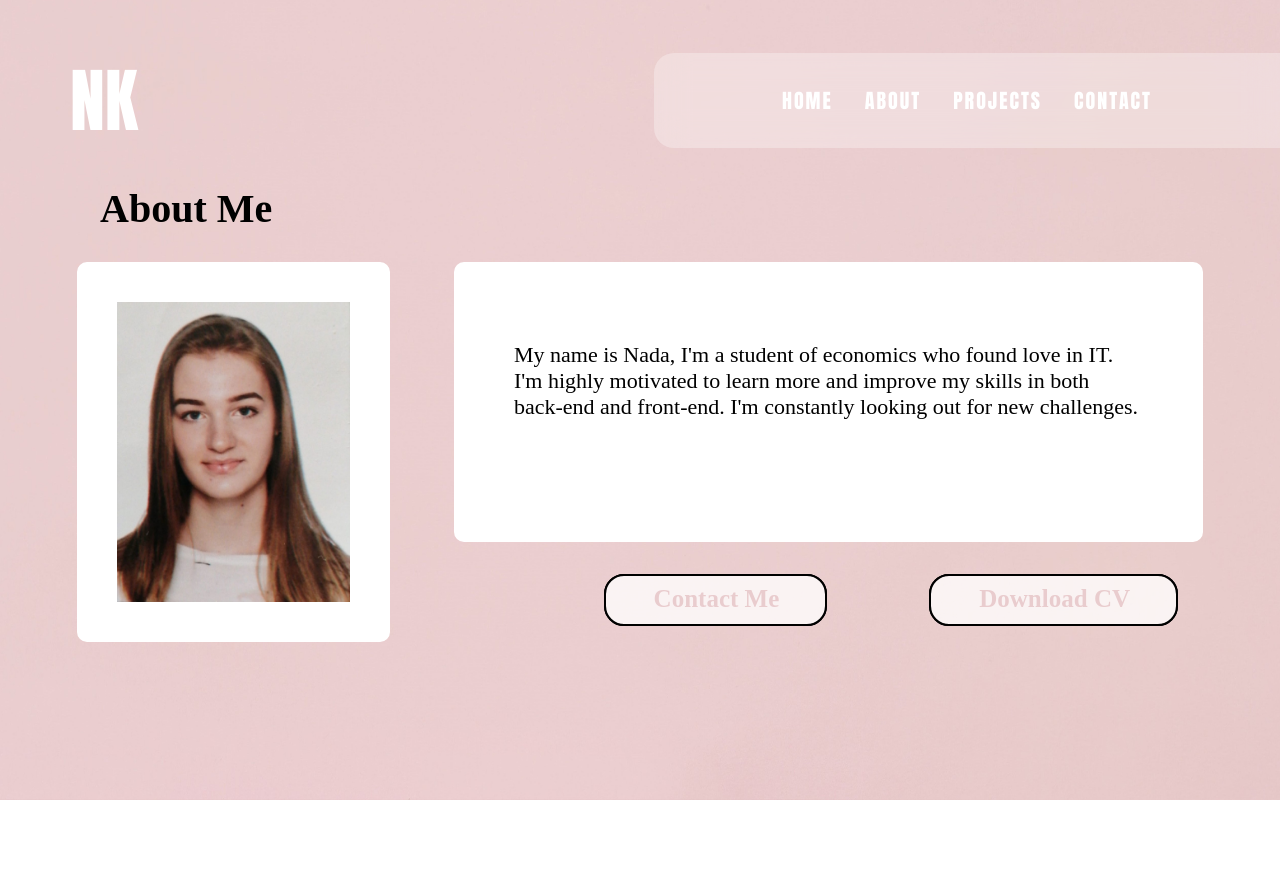
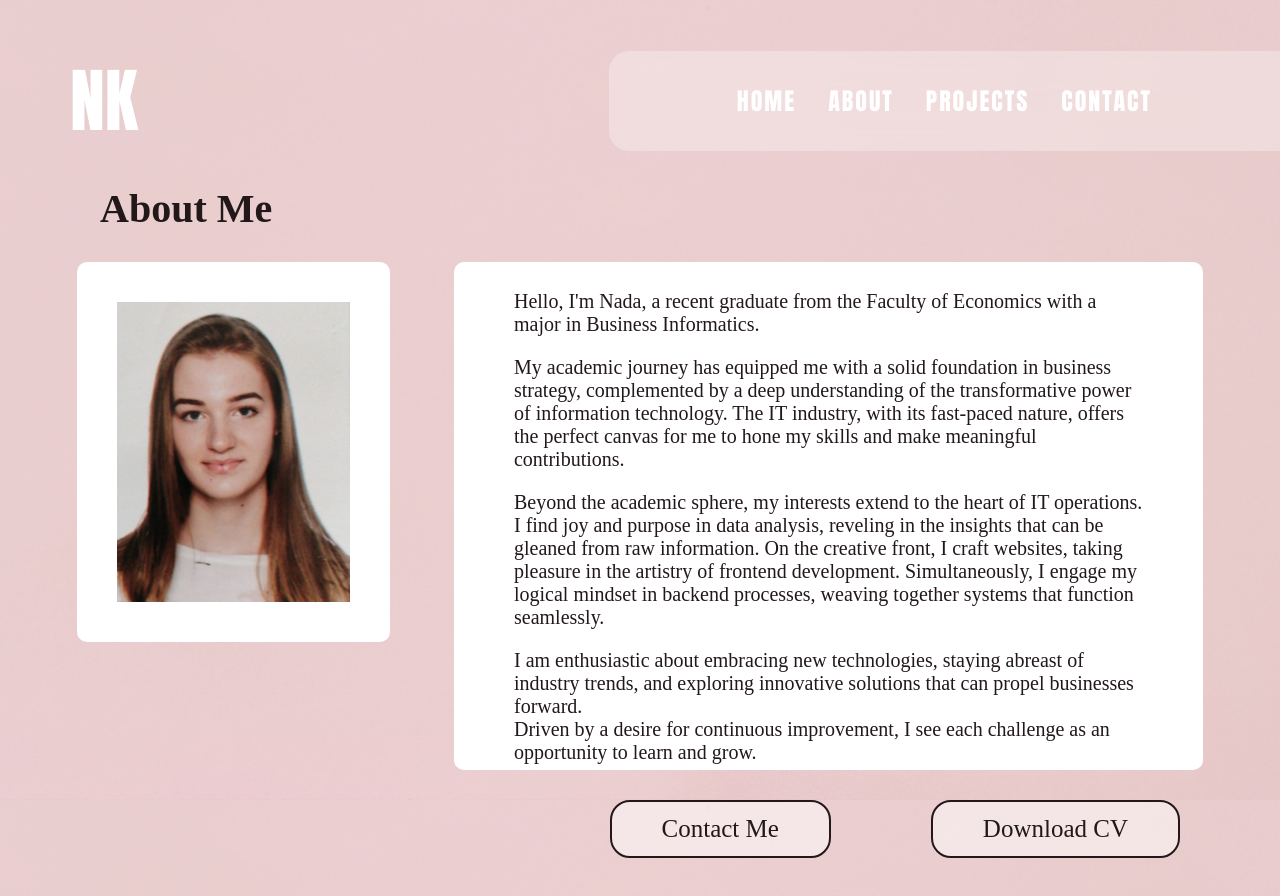
Before and after one commit to ndkl1/nkportfolio, a plain HTML site: page about_me.html in a window 1280 px wide. Before the commit the page ends 800 px from the top, so only its background shows below. Drawn offline with Linux system fonts and the light colour scheme; a web font is replaced by a local one.

Commit message:
Add files via upload

```diff
--- a/PORT.css
+++ b/PORT.css
@@ -1,21 +1,21 @@
-body{
+body {
   margin: 0;
   padding-top: 1em;
   overflow-x: hidden;
 }
-.flex{
+.flex {
   display: flex;
   gap: 2rem;
 }
 /* primary header*/
-.logo{
+.logo {
   margin: 2rem;
 }
-.primary-header{
+.primary-header {
   align-items: center;
   justify-content: space-between;
 }
-.primary-navigation{
+.primary-navigation {
   list-style: none;
   padding: 0;
   margin: 0;
@@ -23,21 +23,21 @@ body{
   border-top-left-radius: 20px;
   border-bottom-left-radius: 20px;
 }
-li a{
-    font-size: 20px;
+li a {
+  font-size: 24px;
   text-decoration: none;
   font-family: Impact, fantasy;
   letter-spacing: 2px;
   text-transform: uppercase;
   color: white;
 
-    transition: all 0.20s ease-in;
+  transition: all 0.2s ease-in;
 }
-li a:hover{
-    border-bottom: 3px solid white;
-    color: black;
+li a:hover {
+  /* border-bottom: 3px solid white; */
+  color: #22181a;
 }
-.logo{
+.logo {
   font-size: 70px;
   text-decoration: none;
   font-family: Impact, fantasy;
@@ -45,11 +45,11 @@ li a:hover{
   color: white;
   margin-left: 70px;
 }
-.mobile-nav-tag{
+.mobile-nav-tag {
   display: none;
 }
 
-.intro{
+.intro {
   margin: 0;
   background-image: url(brush.png);
   background-repeat: no-repeat;
@@ -62,48 +62,63 @@ li a:hover{
   padding: 40px;
   overflow: hidden;
 }
-.beginning{
+.beginning {
   margin-left: 70px;
   padding-left: 40px;
   font-size: 27px;
-    font-family: 'Source Serif Pro', serif;
+  font-family: "Source Serif Pro", serif;
   font-style: italic;
+  color: #22181a;
 }
-h1{
+h1 {
   margin-left: 70px;
   padding-left: 40px;
   font-size: 40px;
-    font-family: 'Source Serif Pro', serif;
+  font-family: "Source Serif Pro", serif;
+  color: #22181a;
 }
 
-.in{
+.in {
   text-align: center;
   word-break: break-word;
   width: 400px;
   float: right;
   margin-top: 170px;
-    margin-right: 4%;
-    font-family:'Source Serif Pro', serif;
+  margin-right: 8%;
+  font-family: "Source Serif Pro", serif;
 }
 
-.intro1, .intro2{
+.intro1,
+.intro2 {
   font-size: 21px;
   padding: 10px 0 10px 100px;
+  color: #22181a;
 }
-.link, .link1{
+.link,
+.link1 {
   text-decoration: none;
-    color: #e9ccce;
-    font-weight: bold;
-    font-family:'Source Serif Pro', serif;
+  color: #22181a;
+  font-weight: 500;
+  font-family: "Source Serif Pro", serif;
   font-size: 25px;
   padding: 13px 50px;
   position: relative;
   margin-left: 100px;
+  border: 2px solid #22181a;
+  background-color: hsla(0, 0%, 100%, 0.5);
+  border-radius: 20px;
 }
-.link::before, .link::after, .link1::before, .link1::after{
-    background-color: hsla(0,0%,100%,0.5);
+.link:hover,
+.link1:hover {
+  box-shadow: hsla(0, 0%, 100%, 0.5) 0 0 20px 9px;
+}
+/* .link::before,
+.link::after,
+.link1::before,
+.link1::after {
+  background-color: hsla(0, 0%, 100%, 0.5);
   border: 2px solid black;
-    content: '';
+  content: "";
   position: absolute;
   width: calc(100% - 6px);
   height: calc(100% - 6px);
@@ -118,29 +133,30 @@ h1{
 }
 .link:hover::before, .link1:hover::before{
     transform: translate(5px, 5px);
-}
+} */
 
-.link1{
+.link1 {
   float: right;
   margin: 0 100px 60px 0;
 }
 
-.container{
+.container {
   justify-content: center;
 }
 
-.desc{
-    font-family:'Source Serif Pro', serif;
+.desc {
+  font-family: "Source Serif Pro", serif;
   overflow: auto;
-    font-size: 22px;
+  font-size: 20px;
   background-color: white;
-    height: 200px;
-    padding: 80px 60px 0 60px;
+  color: #22181a;
+  height: 500px;
+  padding: 8px 60px 0 60px;
   margin: 30px 6% 30px 5%;
   border-radius: 10px;
 }
 
-.pic{
+.pic {
   float: left;
   overflow: hidden;
   height: 300px;
@@ -150,27 +166,28 @@ h1{
 }
 
 /******** PROJECTS ********/
-.projekti{
+.projekti {
   display: flex;
   justify-content: center;
   gap: 40px;
   margin: 40px 80px;
 }
 
-.pr{
+.pr {
   width: 440px;
   height: 300px;
   padding: 14px;
   border-radius: 23px;
   background-color: white;
   position: relative;
+  color: #22181a;
 }
 
-.pr:hover{
+.pr:hover {
   box-shadow: 4px 4px 60px rgba(0, 0, 0, 0.15);
 }
 
-.picpr{
+.picpr {
   width: 100%;
   height: auto;
   border-radius: 12px;
@@ -179,22 +196,23 @@ h1{
   backface-visibility: hidden;
 }
 
-
-.ppr{
+.ppr {
   text-align: center;
-    font-family:'Source Serif Pro', serif;
+  font-family: "Source Serif Pro", serif;
+  color: #22181a;
   font-size: 29px;
   font-weight: bold;
 }
 
-.abtpr{
+.abtpr {
   text-align: left;
-    font-family:'Source Serif Pro', serif;
+  font-family: "Source Serif Pro", serif;
   font-size: 20px;
+  color: #22181a;
 }
 
-.descpr{
-    transition: .5s ease;
+.descpr {
+  transition: 0.5s ease;
   opacity: 0;
   position: absolute;
   top: 35%;
@@ -203,62 +221,60 @@ h1{
   width: 320px;
 }
 
-.pr:hover .picpr{
+.pr:hover .picpr {
   opacity: 0.2;
 }
 
-.pr:hover .descpr{
+.pr:hover .descpr {
   opacity: 1;
 }
 
-.goto{
+.goto {
   display: flex;
   justify-content: space-around;
   margin-top: 30px;
 }
 
-.goto2{
+.goto2 {
   text-align: left;
   margin-top: 60px;
 }
 
-.linkpr{
+.linkpr {
   text-decoration: none;
   border: 2px solid #e9ccce;
   background-color: white;
-    color: black;
+  color: #22181a;
   border-radius: 12px;
   font-weight: bold;
-    font-family:'Source Serif Pro', serif;
+  font-family: "Source Serif Pro", serif;
   font-size: 20px;
   padding: 10px 50px;
 }
 
-.ghcode{
+.ghcode {
   text-decoration: none;
   background-color: #e9ccce;
   border: 2px solid #e9ccce;
   border-radius: 12px;
-    color: black;
+  color: #22181a;
   font-weight: bold;
-    font-family:'Source Serif Pro', serif;
+  font-family: "Source Serif Pro", serif;
   font-size: 20px;
   padding: 10px 50px;
 }
 
-.linkpr:hover{
+.linkpr:hover {
   background-color: #e9ccce;
-
 }
 
-.ghcode:hover{
+.ghcode:hover {
   border: 2px solid #e9ccce;
   background-color: white;
 }
 
-
 @supports (backdrop-filter: blur(1rem)) {
-    .primary-navigation{
+  .primary-navigation {
     background: rgba(0, 0%, 100%, 0.1);
     backdrop-filter: blur(1rem);
   }
@@ -297,11 +313,11 @@ h1{
     right: 2rem;
   }
 
-    .mobile-nav-tag[aria-expanded='true'] {
+  .mobile-nav-tag[aria-expanded="true"] {
     background-image: url(icons8-close-24.png);
   }
 
-    .intro{
+  .intro {
     margin: 20px 0 0 0;
     width: 700px;
     left: 210px;
@@ -325,20 +341,21 @@ h1{
     word-break: break-word;
     font-size: 30px;
   }
-    .in{
+  .in {
     text-align: center;
     word-break: break-word;
     width: 400px;
     margin-top: 250px;
     margin-right: 4%;
-        font-family:'Source Serif Pro', serif;
+    font-family: "Source Serif Pro", serif;
   }
 
-    .intro1, .intro2{
+  .intro1,
+  .intro2 {
     font-size: 17px;
     padding: 10px 0 10px 130px;
   }
-    .link{
+  .link {
     margin-left: 130px;
   }
   .logo {
@@ -348,13 +365,12 @@ h1{
 }
 
 @media (min-width: 35em) {
-    .primary-navigation{
+  .primary-navigation {
     --gap: 2rem;
     padding-block: 2rem;
     padding-inline: clamp(3rem, 10vw, 10rem);
   }
 }
-
 
 /* BACKGROUNDS */
 /* home */
@@ -363,27 +379,33 @@ body {
   background-attachment: fixed;
   background-position: bottom center;
 }
-.home, .contact{
+.home,
+.contact {
   background-image: url(pexels-lumn-39916_m.jpg);
 }
-.about, .projects{
+.about,
+.projects {
   background-image: url(pexels-lumn-39916_mm.jpg);
 }
 
 @media (min-width: 35rem) {
-    .home, .contact {
+  .home,
+  .contact {
     background-position: center center;
     background-image: url(pexels-lumn-39916_m.jpg);
   }
-    .about, .projects{
+  .about,
+  .projects {
     background-image: url(pexels-lumn-39916_mm.jpg);
   }
 }
 @media (min-width: 45rem) {
-    .home, .contact{
+  .home,
+  .contact {
     background-image: url(pexels-lumn-39916_h2.jpg);
   }
-    .about, .projects{
+  .about,
+  .projects {
     background-image: url(pexels-lumn-39916_hh.jpg);
   }
 }
@@ -413,65 +435,66 @@ body {
     word-break: break-word;
     font-size: 36px;
   }
-    .in{
+  .in {
     text-align: center;
     word-break: break-word;
     width: 400px;
     margin-top: 250px;
     margin-right: 6%;
-        font-family:'Source Serif Pro', serif;
+    font-family: "Source Serif Pro", serif;
   }
 
-    .intro1, .intro2{
+  .intro1,
+  .intro2 {
     font-size: 19px;
     padding: 10px 0 10px 100px;
   }
-
 }
 /****** FORM *******/
-.title{
+.title {
   font-size: 40px;
-    font-family: 'Source Serif Pro', serif;
+  font-family: "Source Serif Pro", serif;
   width: 250px;
   margin: 0;
   padding-left: 100px;
+  color: #22181a;
 }
-.contact_left{
+.contact_left {
   margin-left: 150px;
   margin-top: 50px;
   float: left;
   padding-bottom: 20px;
 }
-.kontakt{
+.kontakt {
   padding: 10px 20px;
   cursor: pointer;
   color: black;
   background: white;
   border-radius: 0.4rem;
-    font-family: 'Source Serif Pro', serif;
+  font-family: "Source Serif Pro", serif;
   text-decoration: none;
   font-size: 20px;
 }
-.kontakt:hover{
+.kontakt:hover {
   background: #e9ccce;
   color: white;
   transition: 0.3s all linear;
 }
-.soc{
+.soc {
   padding-top: 20px;
 }
-.soc a{
+.soc a {
   text-decoration: none;
   color: black;
   font-size: 20px;
-    font-family: 'Source Serif Pro', serif;;
+  font-family: "Source Serif Pro", serif;
   padding: 20px;
 }
-.soc a:hover{
+.soc a:hover {
   color: white;
 }
 
-.contact_form{
+.contact_form {
   max-width: 600px;
   margin: auto;
   width: 100%;
@@ -479,7 +502,8 @@ body {
   row-gap: 1rem;
 }
 
-.contact_form input, .contact_form textarea{
+.contact_form input,
+.contact_form textarea {
   border: none;
   outline: none;
   font-size: 0.9rem;
@@ -490,7 +514,7 @@ body {
   font-family: Arial;
 }
 
-.btn1{
+.btn1 {
   width: 120px;
   margin: auto;
   font-size: 15px;
@@ -499,19 +523,20 @@ body {
   text-transform: uppercase;
   padding: 12px;
   background: #e9ccce;
+  color: #22181a;
   cursor: pointer;
   border-radius: 0.4rem;
   border: 1px solid;
   font-family: Impact, fantasy;
 }
 
-.btn1:hover{
-    background: black;
+.btn1:hover {
+  background: #22181a;
   color: white;
   transition: 0.3s all linear;
 }
 
-.contact_right{
+.contact_right {
   background: hsla(0, 0%, 100%, 0.6);
   max-width: 700px;
   float: right;
--- a/about_me.html
+++ b/about_me.html
@@ -1,14 +1,19 @@
 <!DOCTYPE html>
 <html lang="en">
   <head>
-    <meta charset="UTF-8">
+    <meta charset="UTF-8" />
     <title>About Me</title>
-    <meta name="viewport" content="width=device-width, initial-scale=1.0">
-    <link rel="icon" type="image/png" sizes="32x32" href="./assets/favicon-32x32.png">
-    <link rel="stylesheet" href="PORT.css">
+    <meta name="viewport" content="width=device-width, initial-scale=1.0" />
+    <link
+      rel="icon"
+      type="image/png"
+      sizes="32x32"
+      href="./assets/favicon-32x32.png"
+    />
+    <link rel="stylesheet" href="PORT.css" />
     <script src="portt.js" defer></script>
     <style>
-        @import url('https://fonts.googleapis.com/css2?family=Source+Serif+Pro&display=swap');
+      @import url("https://fonts.googleapis.com/css2?family=Source+Serif+Pro&display=swap");
     </style>
   </head>
   <body class="about">
@@ -17,13 +22,20 @@
         <p class="logo">NK</p>
       </div>
 
-    <button class="mobile-nav-tag"
-            aria-controls="primary-navigation" aria-expanded="false">
+      <button
+        class="mobile-nav-tag"
+        aria-controls="primary-navigation"
+        aria-expanded="false"
+      >
         <span class="button-only"></span>
       </button>
 
       <nav>
-        <ul id="primary-navigation" data-visible="false" class="primary-navigation flex">
+        <ul
+          id="primary-navigation"
+          data-visible="false"
+          class="primary-navigation flex"
+        >
           <li><a href="index.html">Home</a></li>
           <li><a href="about_me.html">About</a></li>
           <li><a href="projects.html">Projects</a></li>
@@ -35,14 +47,40 @@
     <h1 class="title">About Me</h1>
 
     <div class="container">
+      <img
+        src="WhatsApp%20Image%202022-10-08%20at%204.51.59%20PM.jpeg"
+        class="pic"
+      />
 
-<img src="WhatsApp%20Image%202022-10-08%20at%204.51.59%20PM.jpeg" class="pic">
+      <div class="desc">
+        <p>
+          Hello, I'm Nada, a recent graduate from the Faculty of Economics with
+          a major in Business Informatics.
+        </p>
+        My academic journey has equipped me with a solid foundation in business
+        strategy, complemented by a deep understanding of the transformative
+        power of information technology. The IT industry, with its fast-paced
+        nature, offers the perfect canvas for me to hone my skills and make
+        meaningful contributions.
 
-<p class="desc">
-    My name is Nada, I'm a student of economics who found love in IT. I'm highly motivated to learn more and improve my skills in both back-end and front-end. I'm constantly looking out for new challenges.
+        <p>
+          Beyond the academic sphere, my interests extend to the heart of IT
+          operations. I find joy and purpose in data analysis, reveling in the
+          insights that can be gleaned from raw information. On the creative
+          front, I craft websites, taking pleasure in the artistry of frontend
+          development. Simultaneously, I engage my logical mindset in backend
+          processes, weaving together systems that function seamlessly.
         </p>
+        I am enthusiastic about embracing new technologies, staying abreast of
+        industry trends, and exploring innovative solutions that can propel
+        businesses forward.<br />
+
+        Driven by a desire for continuous improvement, I see each challenge as
+        an opportunity to learn and grow.
       </div>
-<a href="Nada%20Kolakovic%20CV.pdf" class="link1">Download CV</a>
+    </div>
+
+    <a href="Kolakovic Nada CV.pdf" class="link1">Download CV</a>
     <a href="contact.html" class="link1">Contact Me</a>
   </body>
 </html>
```
Also changed, not shown: contact.html (+4 -2 lines), index.html (+1 -2 lines), 1 other file. Lines whose indentation alone changed are shown as unchanged.
